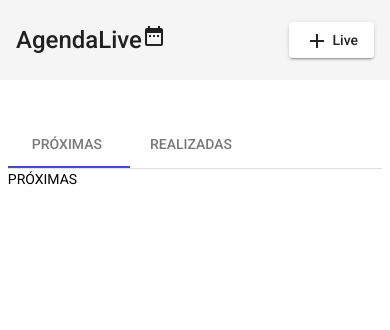
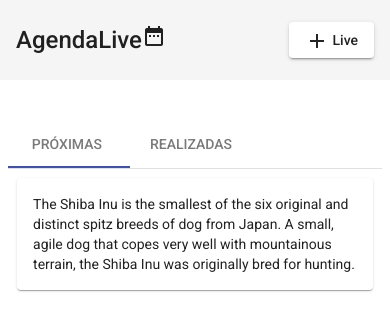
Before and after one commit to gabriel1997castro/agendaLive, an Angular app: page / in a window 390 px wide. Shown: the top 330 px of the page. Built offline with nearby package versions, Linux system fonts and the light colour scheme.

Commit message:
Adicionando card de lives e estilos para que haja responsividade

```diff
--- a/package.json
+++ b/package.json
@@ -15,6 +15,7 @@
     "@angular/common": "~12.0.3",
     "@angular/compiler": "~12.0.3",
     "@angular/core": "~12.0.3",
+    "@angular/flex-layout": "^12.0.0-beta.34",
     "@angular/forms": "~12.0.3",
     "@angular/material": "^12.0.3",
     "@angular/platform-browser": "~12.0.3",
--- a/src/app/app.module.ts
+++ b/src/app/app.module.ts
@@ -10,6 +10,7 @@
 import { MatButtonModule } from '@angular/material/button';
 import { LiveListComponent } from './views/home/live-list/live-list.component';
 import { MatTabsModule } from '@angular/material/tabs';
+import {MatCardModule} from '@angular/material/card';
 
 @NgModule({
   declarations: [
@@ -25,6 +26,7 @@
     MatIconModule,
     MatButtonModule,
     MatTabsModule,
+    MatCardModule,
   ],
   providers: [],
   bootstrap: [AppComponent]
--- a/src/app/views/home/live-list/live-list.component.html
+++ b/src/app/views/home/live-list/live-list.component.html
@@ -1,4 +1,27 @@
 <mat-tab-group mat-align-tabs="start" style="padding-top: 40px; padding-left: 2%; padding-right: 2%;">
-  <mat-tab label="PRÓXIMAS">PRÓXIMAS</mat-tab>
+  <mat-tab label="PRÓXIMAS">
+    <div fxLayout="row" fxLayoutAlign="start center" style="padding: 2%;">
+      <div style="margin: 0.5%;">
+
+        <mat-card class="example-card"
+          fxFlex="0 1 calc(33.3%-11px)"
+          fxFlex.lt-md="0 1 calc(50%-11px)"
+          fxFlex.lt-sm="100%"
+        >
+          <mat-card-header>
+          </mat-card-header>
+          <mat-card-content>
+            <p>
+              The Shiba Inu is the smallest of the six original and distinct spitz breeds of dog from Japan.
+              A small, agile dog that copes very well with mountainous terrain, the Shiba Inu was originally
+              bred for hunting.
+            </p>
+          </mat-card-content>
+        </mat-card>
+
+      </div>
+
+    </div>
+  </mat-tab>
   <mat-tab label="REALIZADAS">REALIZADAS</mat-tab>
 </mat-tab-group>
```
Also changed, not shown: 1 other file (tests, documents, lock files or other folders).
